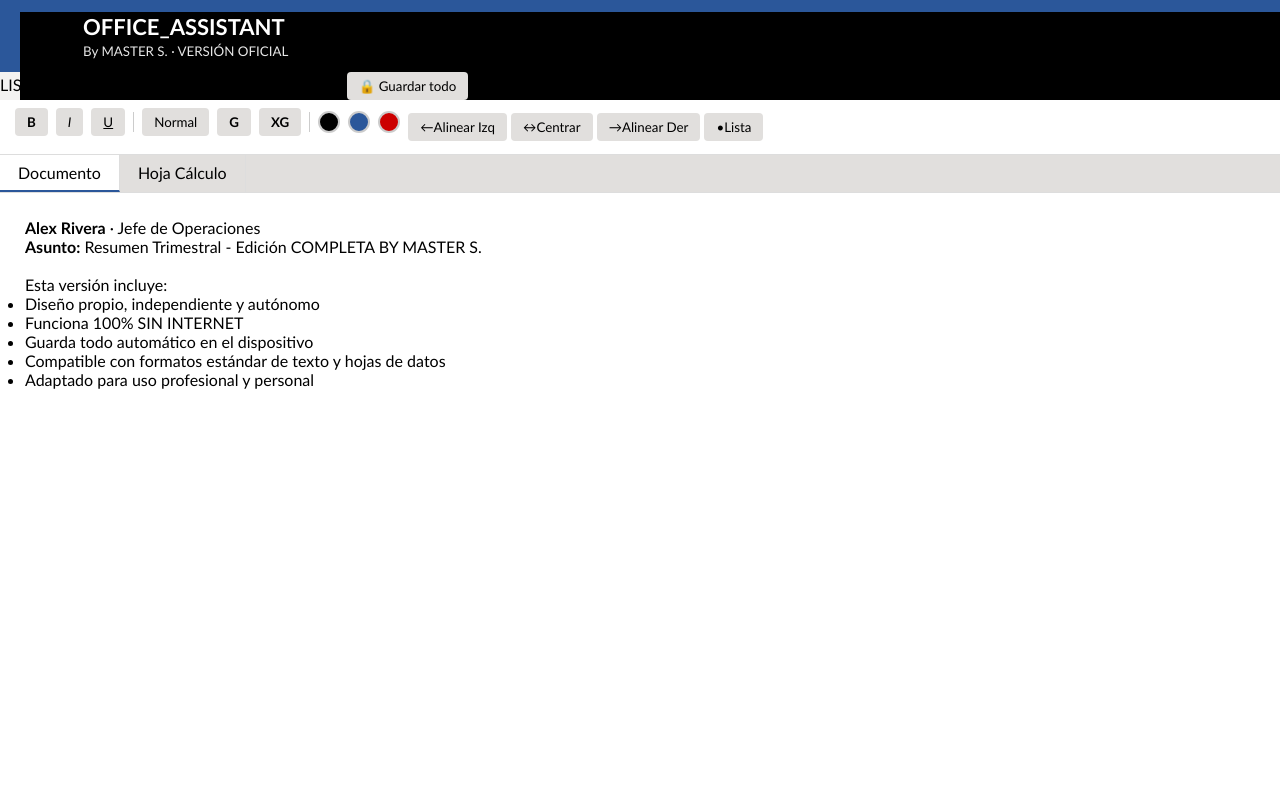
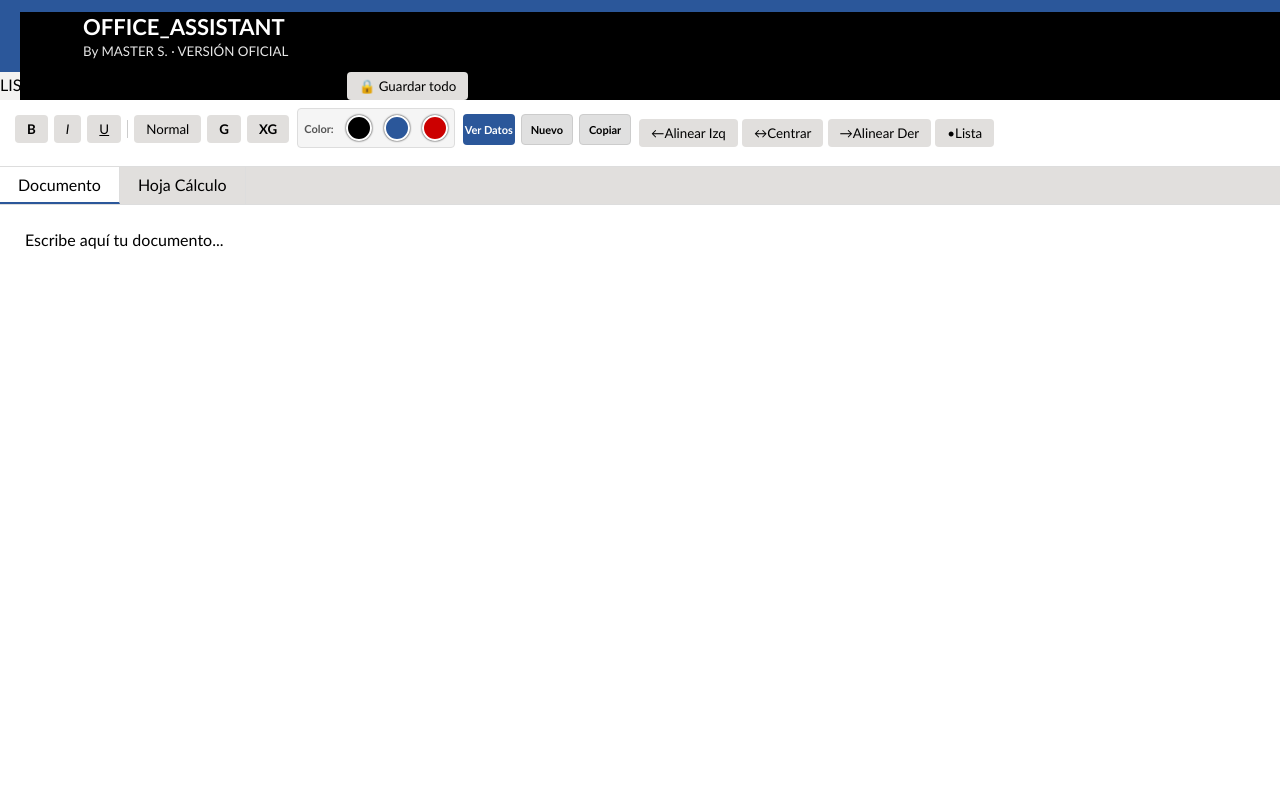
Before and after one commit to masterscorpio1974-boop/Ia-office-master-s, a website: page src/index.html in a window 1280 px wide. Shown: the top 798 px of the page. Drawn offline with Linux system fonts and the light colour scheme; files whose address does not match are found by name.

Commit message:
Update index.html

```diff
--- a/src/index.html
+++ b/src/index.html
@@ -22,19 +22,32 @@
 </div>
 
 <div class="ribbon" id="ribbonDoc">
-    <div style="display: flex; flex-wrap: wrap; gap: 8px; align-items: center; margin-bottom: 10px;">
+    <!-- Fila de formato rápido táctil -->
+    <div style="display: flex; flex-wrap: wrap; gap: 6px; align-items: center; margin-bottom: 8px;">
         <button onclick="aplicarEstilo('bold')"><b>B</b></button>
         <button onclick="aplicarEstilo('italic')"><i>I</i></button>
         <button onclick="aplicarEstilo('underline')"><u>U</u></button>
-        <div style="width: 1px; height: 20px; background: #ccc;"></div>
+        <div style="width: 1px; height: 18px; background: #ccc;"></div>
         <button onclick="aplicarTamano('3')">Normal</button>
         <button onclick="aplicarTamano('5')"><b>G</b></button>
         <button onclick="aplicarTamano('7')"><b>XG</b></button>
-        <div style="width: 1px; height: 20px; background: #ccc;"></div>
-        <div onclick="aplicarColor('#000000')" style="width: 22px; height: 22px; background: #000; border-radius: 50%; border: 2px solid #ccc; cursor: pointer; display: inline-block; vertical-align: middle;"></div>
-        <div onclick="aplicarColor('#2b579a')" style="width: 22px; height: 22px; background: #2b579a; border-radius: 50%; border: 2px solid #ccc; cursor: pointer; display: inline-block; vertical-align: middle;"></div>
-        <div onclick="aplicarColor('#cc0000')" style="width: 22px; height: 22px; background: #cc0000; border-radius: 50%; border: 2px solid #ccc; cursor: pointer; display: inline-block; vertical-align: middle;"></div>
     </div>
+
+    <!-- PALETA DE COLORES FIJA DE UN SOLO TOQUE -->
+    <div style="display: flex; gap: 12px; align-items: center; margin-bottom: 10px; background: #f5f5f5; padding: 6px; border-radius: 4px; border: 1px solid #ddd;">
+        <span style="font-size: 11px; font-weight: bold; color: #555;">Color:</span>
+        <button onclick="aplicarColor('#000000')" style="width: 26px; height: 26px; background: #000; border-radius: 50%; border: 2px solid #fff; box-shadow: 0 0 2px #000; padding:0; cursor:pointer;"></button>
+        <button onclick="aplicarColor('#2b579a')" style="width: 26px; height: 26px; background: #2b579a; border-radius: 50%; border: 2px solid #fff; box-shadow: 0 0 2px #000; padding:0; cursor:pointer;"></button>
+        <button onclick="aplicarColor('#cc0000')" style="width: 26px; height: 26px; background: #cc0000; border-radius: 50%; border: 2px solid #fff; box-shadow: 0 0 2px #000; padding:0; cursor:pointer;"></button>
+    </div>
+
+    <!-- ACCIONES DE PANEL LIMPIAS SIN EMOJIS -->
+    <div style="display: grid; grid-template-columns: repeat(3, 1fr); gap: 6px; margin-bottom: 8px;">
+        <button onclick="cargarDatosGuardados()" style="background: #2b579a; color: white; font-size: 11px; padding: 8px 2px; font-weight: bold; border: none; border-radius: 4px;">Ver Datos</button>
+        <button onclick="crearNuevo()" style="background: #e0e0e0; font-size: 11px; padding: 8px 2px; font-weight: bold; border: 1px solid #ccc; border-radius: 4px;">Nuevo</button>
+        <button onclick="exportarExcel()" style="background: #e0e0e0; font-size: 11px; padding: 8px 2px; font-weight: bold; border: 1px solid #ccc; border-radius: 4px;">Copiar</button>
+    </div>
+
     <div class="format-grid">
         <button onclick="aplicarEstilo('justifyLeft')"><span>←</span>Alinear Izq</button>
         <button onclick="aplicarEstilo('justifyCenter')"><span>↔</span>Centrar</button>
@@ -59,17 +72,7 @@
 
 <div class="content">
     <div id="docView" class="editor-container" contenteditable="true" onmouseup="guardarSeleccion()" onkeyup="guardarSeleccion()" ontouchend="guardarSeleccion()">
-        <p><b>Alex Rivera</b> · Jefe de Operaciones</p>
-        <p><b>Asunto:</b> Resumen Trimestral - Edición COMPLETA BY MASTER S.</p>
-        <br>
-        <p>Esta versión incluye:</p>
-        <ul>
-            <li>Diseño propio, independiente y autónomo</li>
-            <li>Funciona 100% SIN INTERNET</li>
-            <li>Guarda todo automático en el dispositivo</li>
-            <li>Compatible con formatos estándar de texto y hojas de datos</li>
-            <li>Adaptado para uso profesional y personal</li>
-        </ul>
+        <p>Escribe aquí tu documento...</p>
     </div>
 
     <div id="sheetView" style="display:none;">
```
